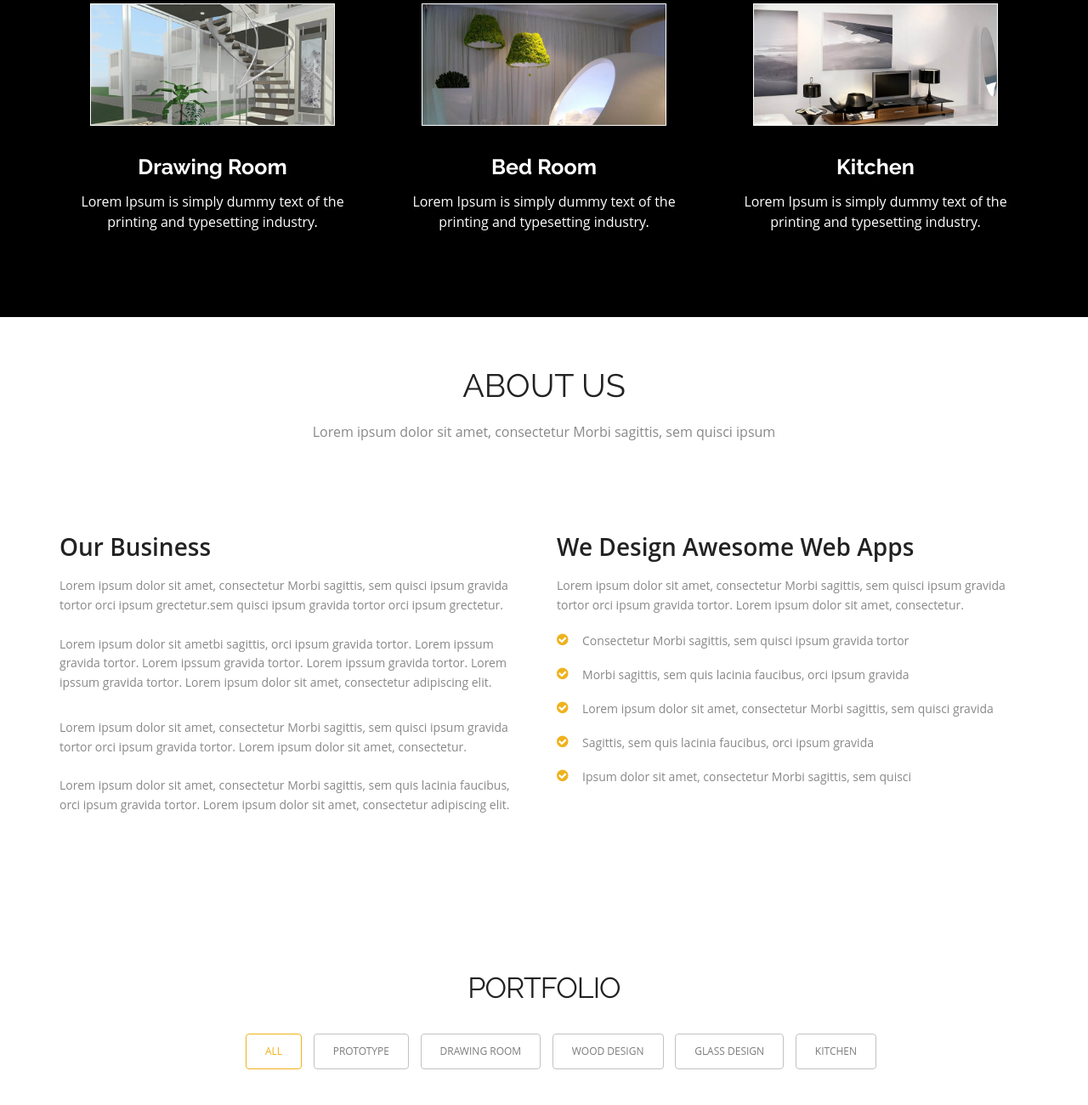
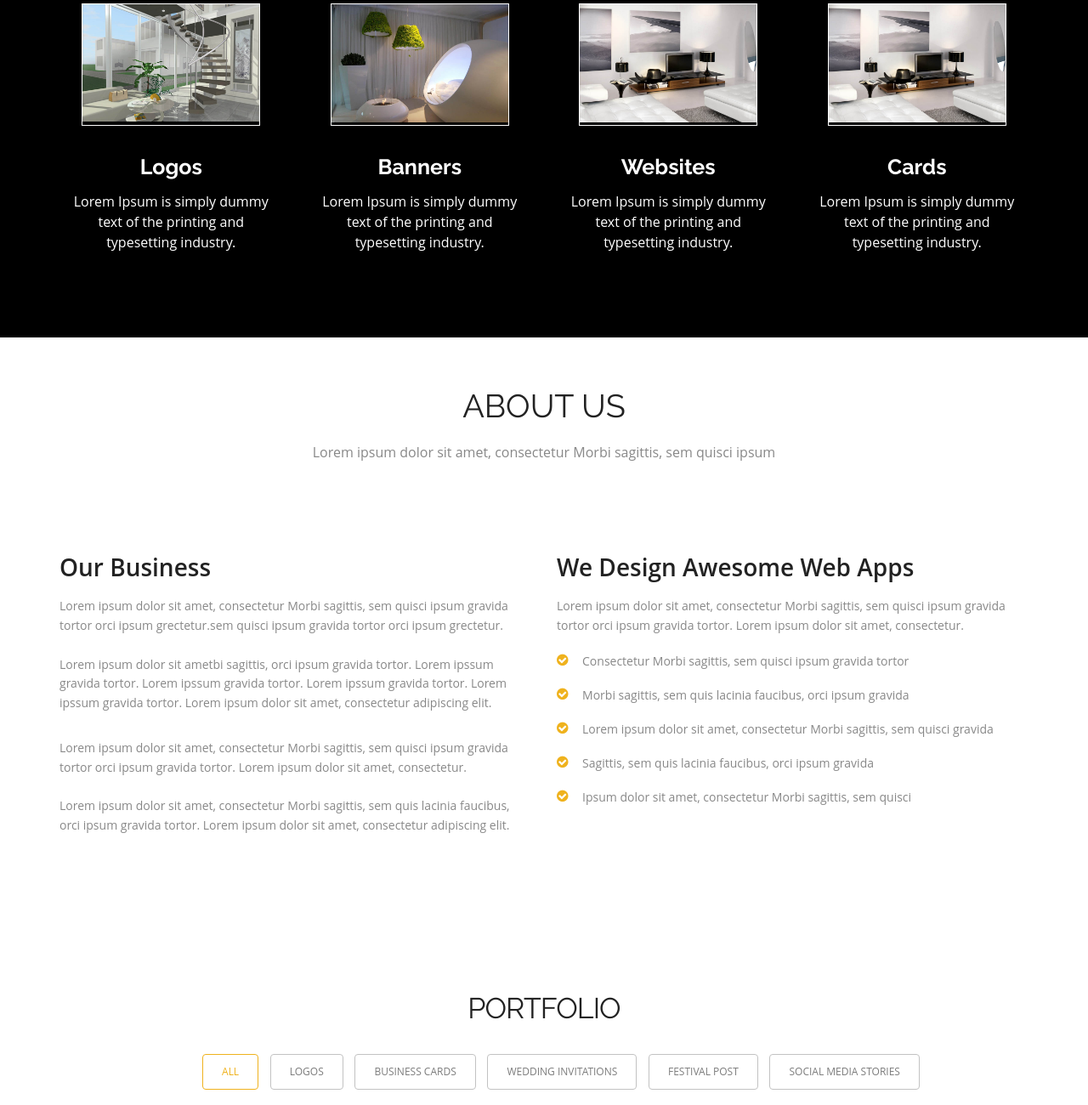
Before and after one commit to shubhamdhorajkargithub/DesignDazzle, a plain HTML site: page index.html in a window 1280 px wide. Shown: the part 903-2203 px from the top of the page at 85% size. Drawn offline with Linux system fonts and the light colour scheme.

Commit message:
Initial Commit

```diff
--- a/index.html
+++ b/index.html
@@ -73,29 +73,38 @@
     <h2>Services</h2>
     <div class="service_wrapper">
       <div class="row">
-        <div class="col-lg-4">
+        <div class="col-lg-3">
 		<div class="service_icon delay-03s animated wow  zoomIn">
 		<span><img src="img/1.jpg" alt="" /> </span> </div>
           <div class="service_block">
 
-            <h3 class="animated fadeInUp wow">Drawing Room</h3>
+            <h3 class="animated fadeInUp wow">Logos</h3>
             <p class="animated fadeInDown wow">Lorem Ipsum is simply dummy text of the printing and typesetting industry. </p>
           </div>
         </div>
-        <div class="col-lg-4">
+        <div class="col-lg-3">
 		<div class="service_icon icon2  delay-03s animated wow zoomIn">
 		<span><img src="img/2.jpg" alt="" /> </span> </div>
 		<div class="service_block">
-            <h3 class="animated fadeInUp wow">Bed Room</h3>
+            <h3 class="animated fadeInUp wow">Banners</h3>
             <p class="animated fadeInDown wow">Lorem Ipsum is simply dummy text of the printing and typesetting industry.  </p>
           </div>
         </div>
-        <div class="col-lg-4">
+        <div class="col-lg-3">
 		<div class="service_icon icon3  delay-03s animated wow zoomIn">
 		<span><img src="img/3.jpg" alt="" /> </span> </div>
           <div class="service_block">
 
-            <h3 class="animated fadeInUp wow">Kitchen</h3>
+            <h3 class="animated fadeInUp wow">Websites</h3>
+            <p class="animated fadeInDown wow">Lorem Ipsum is simply dummy text of the printing and typesetting industry.  </p>
+          </div>
+        </div>
+		<div class="col-lg-3">
+		<div class="service_icon icon3  delay-03s animated wow zoomIn">
+		<span><img src="img/3.jpg" alt="" /> </span> </div>
+          <div class="service_block">
+
+            <h3 class="animated fadeInUp wow">Cards</h3>
             <p class="animated fadeInDown wow">Lorem Ipsum is simply dummy text of the printing and typesetting industry.  </p>
           </div>
         </div>
@@ -184,19 +193,19 @@
           <h5>All</h5>
           </a></li>
         <li><a class="" href="#" data-filter=".prototype">
-          <h5>Prototype</h5>
+          <h5>Logos</h5>
           </a></li>
         <li><a class="" href="#" data-filter=".design">
-          <h5>Drawing Room</h5>
+          <h5>Business Cards</h5>
           </a></li>
         <li><a class="" href="#" data-filter=".android">
-          <h5>Wood Design</h5>
+          <h5>Wedding Invitations</h5>
           </a></li>
         <li><a class="" href="#" data-filter=".appleIOS">
-          <h5>Glass Design</h5>
+          <h5>Festival Post</h5>
           </a></li>
         <li><a class="" href="#" data-filter=".web">
-          <h5>Kitchen</h5>
+          <h5>Social Media Stories</h5>
           </a></li>
       </ul>
     </div>
@@ -328,58 +337,7 @@
 </section>
 <!--client_logos-->
 
-<section class="page_section team" id="team"><!--main-section team-start-->
- <!-- <div class="container">
-    <h2>Team</h2>
-    <h6>Lorem ipsum dolor sit amet, consectetur adipiscing.</h6>
-    <div class="team_section clearfix">
-      <div class="team_area">
-        <div class="team_box wow fadeInDown delay-03s">
-          <div class="team_box_shadow"><a href="javascript:void(0)"></a></div>
-          <img src="img/team_pic1.jpg" alt="">
-          <ul>
-            <li><a href="javascript:void(0)" class="fa fa-twitter"></a></li>
-            <li><a href="javascript:void(0)" class="fa fa-facebook"></a></li>
-            <li><a href="javascript:void(0)" class="fa fa-pinterest"></a></li>
-            <li><a href="javascript:void(0)" class="fa fa-google-plus"></a></li>
-          </ul>
-        </div>
-        <h3 class="wow fadeInDown delay-03s">Tom Rensed</h3>
-        <span class="wow fadeInDown delay-03s">Chief Executive Officer</span>
-      </div>
-      <div class="team_area">
-        <div class="team_box  wow fadeInDown delay-06s">
-          <div class="team_box_shadow"><a href="javascript:void(0)"></a></div>
-          <img src="img/team_pic2.jpg" alt="">
-          <ul>
-            <li><a href="javascript:void(0)" class="fa fa-twitter"></a></li>
-            <li><a href="javascript:void(0)" class="fa fa-facebook"></a></li>
-            <li><a href="javascript:void(0)" class="fa fa-pinterest"></a></li>
-            <li><a href="javascript:void(0)" class="fa fa-google-plus"></a></li>
-          </ul>
-        </div>
-        <h3 class="wow fadeInDown delay-06s">Kathren Mory</h3>
-        <span class="wow fadeInDown delay-06s">Vice President</span>
-      </div>
-      <div class="team_area">
-        <div class="team_box wow fadeInDown delay-09s">
-          <div class="team_box_shadow"><a href="javascript:void(0)"></a></div>
-          <img src="img/team_pic3.jpg" alt="">
-          <ul>
-            <li><a href="javascript:void(0)" class="fa fa-twitter"></a></li>
-            <li><a href="javascript:void(0)" class="fa fa-facebook"></a></li>
-            <li><a href="javascript:void(0)" class="fa fa-pinterest"></a></li>
-            <li><a href="javascript:void(0)" class="fa fa-google-plus"></a></li>
-          </ul>
-        </div>
-        <h3 class="wow fadeInDown delay-09s">Lancer Jack</h3>
-        <span class="wow fadeInDown delay-09s">Senior Manager</span>
-      </div>
-    </div>
-  </div>
-</section>
--->
-<!--/Team-->
+
 <!--Footer-->
 <footer class="footer_wrapper" id="contact">
   <div class="container">
```
